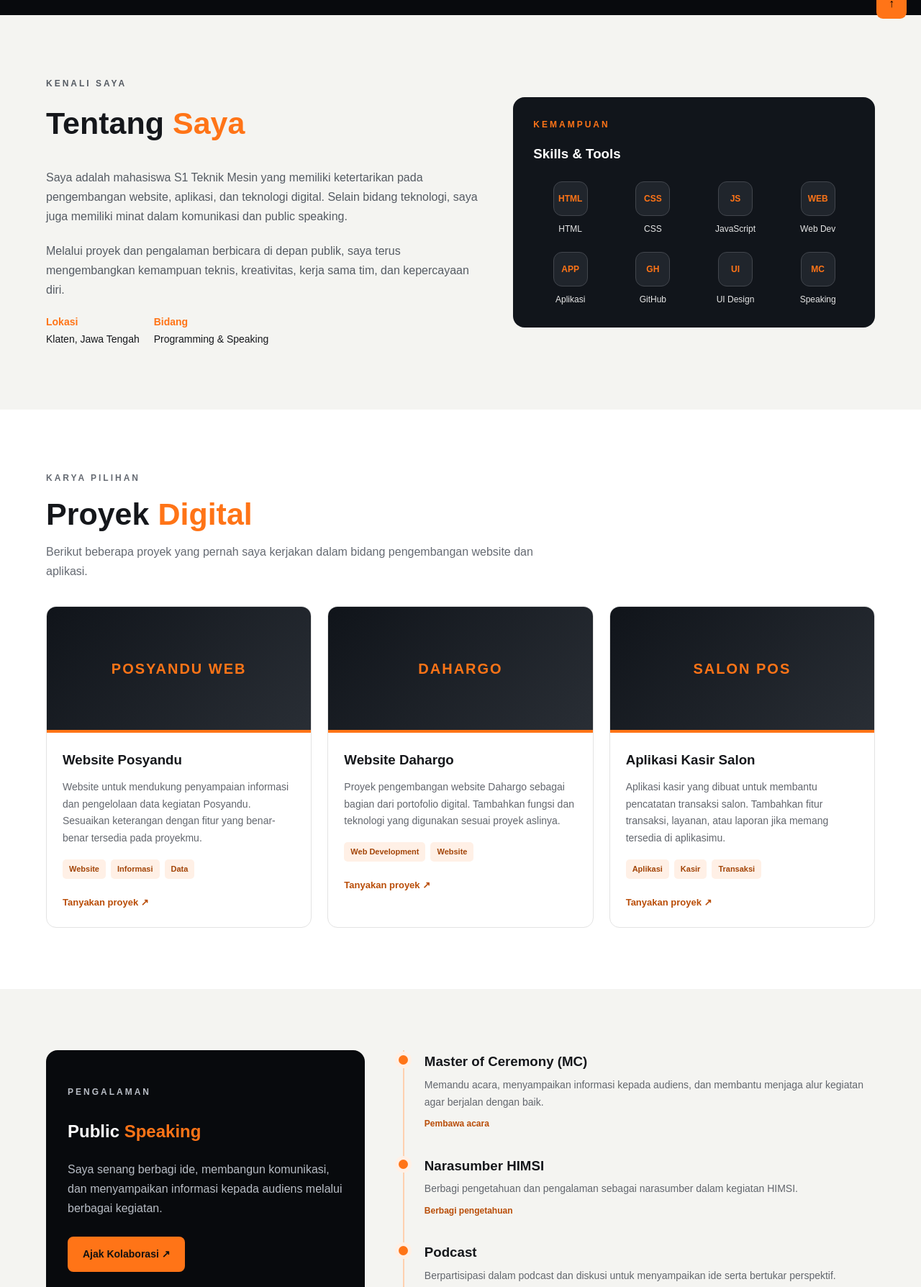
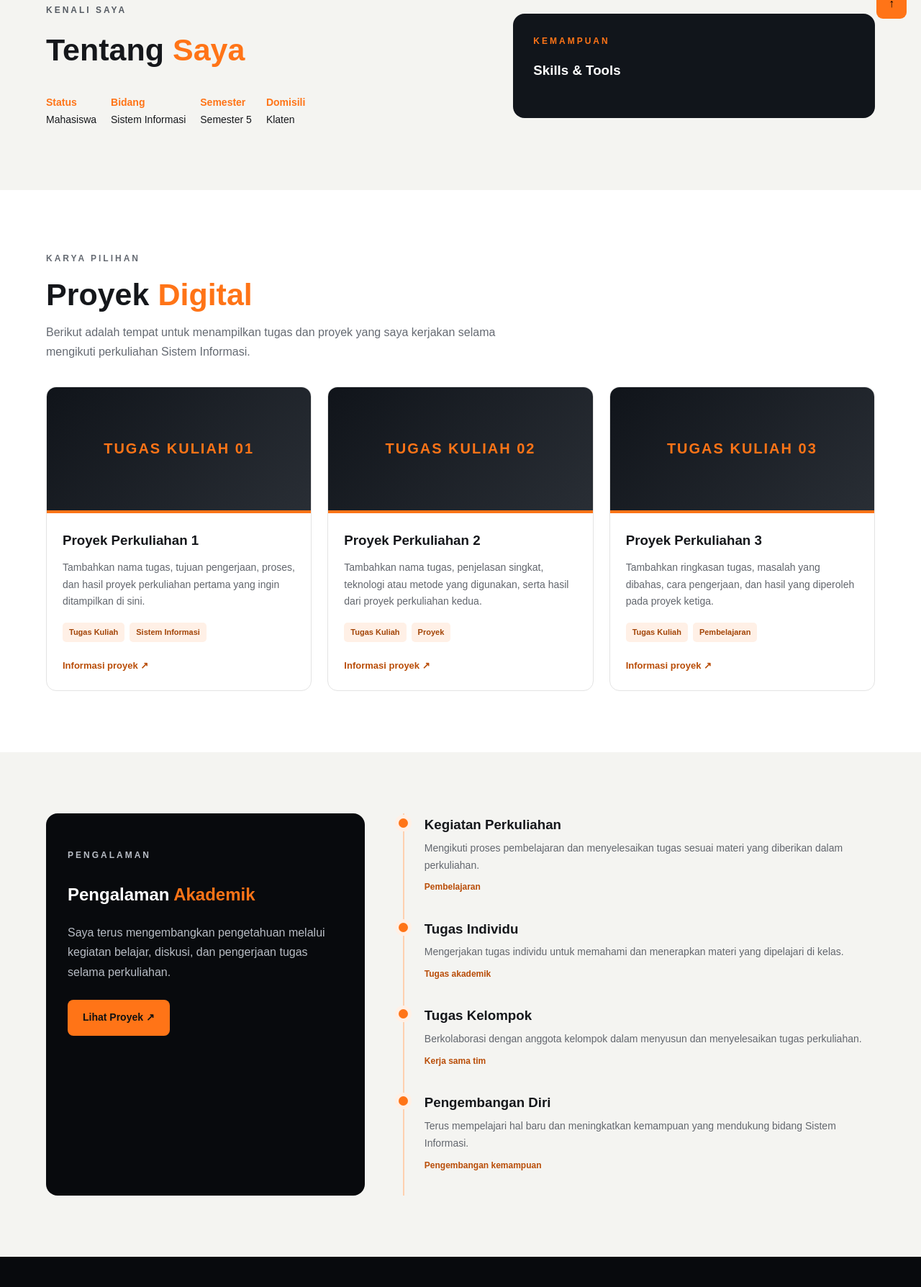
Before and after one commit to jensenkkp8-cmd/e-cv-jensen, a plain HTML site: page index.html in a window 1280 px wide. Shown: the part 754-2542 px from the top of the page at 72% size. Drawn offline with Linux system fonts and the light colour scheme.

Commit message:
Update index.html

```diff
--- a/index.html
+++ b/index.html
@@ -1,10 +1,11 @@
+
 <!DOCTYPE html>
 <html lang="id">
 <head>
   <meta charset="UTF-8">
   <meta name="viewport" content="width=device-width, initial-scale=1.0">
-  <meta name="description" content="Portofolio Bayu Aji Wardana - Programmer dan Public Speaker">
-  <title>Jensen Ksatria Khalid Pambudi | E-CV</title>
+  <meta name="description" content="Portofolio Jensen Ksatria - Mahasiswa Sistem Informasi">
+  <title>Jensen Ksatria | Portofolio Mahasiswa</title>
 
   <style>
     :root {
@@ -676,7 +677,7 @@
   <!-- NAVBAR -->
   <header class="navbar">
     <div class="container nav-inner">
-      <a href="#beranda" class="logo">JENSEN<span>HISTORY.</span></a>
+      <a href="#beranda" class="logo">JENSEN<span>KSATRIA.</span></a>
 
       <button class="menu-toggle" id="menuToggle" aria-label="Buka menu">
         ☰
@@ -700,15 +701,11 @@
       <div>
         <p class="eyebrow">Halo, selamat datang!</p>
 
-        <h1>Jensen Ksatria<span>Khalid Pambudi</span></h1>
+        <h1>Jensen <span>Ksatria</span></h1>
 
-        <h2>Programmer &amp; Public Speaker</h2>
+        <h2>Mahasiswa Sistem Informasi</h2>
 
-        <p class="description">
-          Saya mahasiswa S1 Sistem Informasi yang tertarik pada pengembangan
-          website, aplikasi, dan teknologi digital. Saya juga aktif dalam
-          public speaking sebagai MC, narasumber, dan podcaster.
-        </p>
+        <p class="description"></p>
 
         <div class="hero-buttons">
           <a href="#proyek" class="btn btn-orange">Lihat Proyek ↗</a>
@@ -716,12 +713,9 @@
         </div>
 
         <div class="social-links">
-          <a href="https://github.com/" target="_blank" rel="noreferrer"
-             title="Ganti dengan profil GitHub kamu">GH</a>
-          <a href="https://linkedin.com/" target="_blank" rel="noreferrer"
-             title="Ganti dengan profil LinkedIn kamu">in</a>
-          <a href="https://instagram.com/" target="_blank" rel="noreferrer"
-             title="Ganti dengan profil Instagram kamu">IG</a>
+          <a href="https://github.com/jensenkkp8-cmd" target="_blank" rel="noopener noreferrer" title="GitHub">GH</a>
+          <a href="#" title="LinkedIn belum tersedia" style="display:none">in</a>
+          <a href="https://www.instagram.com/jensenksa_?evlk=M2RxbGc4Z3FvM2I0" target="_blank" rel="noopener noreferrer" title="Instagram">IG</a>
           <a href="mailto:jensenkkp3@gmail.com" title="Email">✉</a>
         </div>
       </div>
@@ -733,11 +727,11 @@
           <!-- Upload foto ke GitHub dengan nama foto-saya.jpg -->
           <img
             src="foto-saya.jpg"
-            alt="Foto Bayu Aji Wardana"
+            alt="Foto Jensen Ksatria"
             onerror="this.style.display='none'; this.nextElementSibling.style.display='grid';"
           >
 
-          <div class="profile-fallback" style="display:none;">BAW</div>
+          <div class="profile-fallback" style="display:none;">JK</div>
         </div>
       </div>
     </div>
@@ -752,22 +746,15 @@
           <h2>Tentang <span>Saya</span></h2>
         </div>
 
-        <p>
-          Saya adalah mahasiswa S1 Teknik Mesin yang memiliki ketertarikan
-          pada pengembangan website, aplikasi, dan teknologi digital.
-          Selain bidang teknologi, saya juga memiliki minat dalam komunikasi
-          dan public speaking.
-        </p>
+        <p></p>
 
-        <p>
-          Melalui proyek dan pengalaman berbicara di depan publik, saya terus
-          mengembangkan kemampuan teknis, kreativitas, kerja sama tim,
-          dan kepercayaan diri.
-        </p>
+        <p></p>
 
         <div class="about-facts">
-          <div><strong>Lokasi</strong><br>Klaten, Jawa Tengah</div>
-          <div><strong>Bidang</strong><br>Programming &amp; Speaking</div>
+          <div><strong>Status</strong><br>Mahasiswa</div>
+          <div><strong>Bidang</strong><br>Sistem Informasi</div>
+          <div><strong>Semester</strong><br>Semester 5</div>
+          <div><strong>Domisili</strong><br>Klaten</div>
         </div>
       </div>
 
@@ -775,16 +762,7 @@
         <p class="eyebrow">Kemampuan</p>
         <h3>Skills &amp; Tools</h3>
 
-        <div class="skills-grid">
-          <div class="skill"><div class="skill-icon">HTML</div>HTML</div>
-          <div class="skill"><div class="skill-icon">CSS</div>CSS</div>
-          <div class="skill"><div class="skill-icon">JS</div>JavaScript</div>
-          <div class="skill"><div class="skill-icon">WEB</div>Web Dev</div>
-          <div class="skill"><div class="skill-icon">APP</div>Aplikasi</div>
-          <div class="skill"><div class="skill-icon">GH</div>GitHub</div>
-          <div class="skill"><div class="skill-icon">UI</div>UI Design</div>
-          <div class="skill"><div class="skill-icon">MC</div>Speaking</div>
-        </div>
+        <div class="skills-grid"></div>
       </div>
     </div>
   </section>
@@ -796,63 +774,58 @@
         <p class="eyebrow">Karya pilihan</p>
         <h2>Proyek <span>Digital</span></h2>
         <p>
-          Berikut beberapa proyek yang pernah saya kerjakan dalam bidang
-          pengembangan website dan aplikasi.
+          Berikut adalah tempat untuk menampilkan tugas dan proyek yang
+          saya kerjakan selama mengikuti perkuliahan Sistem Informasi.
         </p>
       </div>
 
       <div class="project-grid">
 
         <article class="project-card">
-          <div class="project-banner">POSYANDU WEB</div>
+          <div class="project-banner">TUGAS KULIAH 01</div>
           <div class="project-content">
-            <h3>Website Posyandu</h3>
+            <h3>Proyek Perkuliahan 1</h3>
             <p>
-              Website untuk mendukung penyampaian informasi dan pengelolaan
-              data kegiatan Posyandu. Sesuaikan keterangan dengan fitur yang
-              benar-benar tersedia pada proyekmu.
+              Tambahkan nama tugas, tujuan pengerjaan, proses, dan hasil
+              proyek perkuliahan pertama yang ingin ditampilkan di sini.
             </p>
             <div class="tags">
-              <span class="tag">Website</span>
-              <span class="tag">Informasi</span>
-              <span class="tag">Data</span>
+              <span class="tag">Tugas Kuliah</span>
+              <span class="tag">Sistem Informasi</span>
             </div>
-            <a class="project-link" href="#kontak">Tanyakan proyek ↗</a>
+            <a class="project-link" href="#kontak">Informasi proyek ↗</a>
           </div>
         </article>
 
         <article class="project-card">
-          <div class="project-banner">DAHARGO</div>
+          <div class="project-banner">TUGAS KULIAH 02</div>
           <div class="project-content">
-            <h3>Website Dahargo</h3>
+            <h3>Proyek Perkuliahan 2</h3>
             <p>
-              Proyek pengembangan website Dahargo sebagai bagian dari
-              portofolio digital. Tambahkan fungsi dan teknologi yang
-              digunakan sesuai proyek aslinya.
+              Tambahkan nama tugas, penjelasan singkat, teknologi atau metode
+              yang digunakan, serta hasil dari proyek perkuliahan kedua.
             </p>
             <div class="tags">
-              <span class="tag">Web Development</span>
-              <span class="tag">Website</span>
+              <span class="tag">Tugas Kuliah</span>
+              <span class="tag">Proyek</span>
             </div>
-            <a class="project-link" href="#kontak">Tanyakan proyek ↗</a>
+            <a class="project-link" href="#kontak">Informasi proyek ↗</a>
           </div>
         </article>
 
         <article class="project-card">
-          <div class="project-banner">SALON POS</div>
+          <div class="project-banner">TUGAS KULIAH 03</div>
           <div class="project-content">
-            <h3>Aplikasi Kasir Salon</h3>
+            <h3>Proyek Perkuliahan 3</h3>
             <p>
-              Aplikasi kasir yang dibuat untuk membantu pencatatan transaksi
-              salon. Tambahkan fitur transaksi, layanan, atau laporan jika
-              memang tersedia di aplikasimu.
+              Tambahkan ringkasan tugas, masalah yang dibahas, cara
+              pengerjaan, dan hasil yang diperoleh pada proyek ketiga.
             </p>
             <div class="tags">
-              <span class="tag">Aplikasi</span>
-              <span class="tag">Kasir</span>
-              <span class="tag">Transaksi</span>
+              <span class="tag">Tugas Kuliah</span>
+              <span class="tag">Pembelajaran</span>
             </div>
-            <a class="project-link" href="#kontak">Tanyakan proyek ↗</a>
+            <a class="project-link" href="#kontak">Informasi proyek ↗</a>
           </div>
         </article>
 
@@ -860,55 +833,55 @@
     </div>
   </section>
 
-  <!-- PENGALAMAN PUBLIC SPEAKING -->
+  <!-- PENGALAMAN AKADEMIK -->
   <section class="section" id="pengalaman">
     <div class="container experience-grid">
 
       <div class="experience-intro">
         <p class="eyebrow">Pengalaman</p>
-        <h2>Public <span style="color:var(--orange)">Speaking</span></h2>
+        <h2>Pengalaman <span style="color:var(--orange)">Akademik</span></h2>
         <p>
-          Saya senang berbagi ide, membangun komunikasi, dan menyampaikan
-          informasi kepada audiens melalui berbagai kegiatan.
+          Saya terus mengembangkan pengetahuan melalui kegiatan belajar,
+          diskusi, dan pengerjaan tugas selama perkuliahan.
         </p>
-        <a href="#kontak" class="btn btn-orange">Ajak Kolaborasi ↗</a>
+        <a href="#kontak" class="btn btn-orange">Lihat Proyek ↗</a>
       </div>
 
       <div class="timeline">
         <article class="timeline-item">
-          <h3>Master of Ceremony (MC)</h3>
+          <h3>Kegiatan Perkuliahan</h3>
           <p>
-            Memandu acara, menyampaikan informasi kepada audiens, dan membantu
-            menjaga alur kegiatan agar berjalan dengan baik.
+            Mengikuti proses pembelajaran dan menyelesaikan tugas sesuai
+            materi yang diberikan dalam perkuliahan.
           </p>
-          <span class="experience-label">Pembawa acara</span>
+          <span class="experience-label">Pembelajaran</span>
         </article>
 
         <article class="timeline-item">
-          <h3>Narasumber HIMSI</h3>
+          <h3>Tugas Individu</h3>
           <p>
-            Berbagi pengetahuan dan pengalaman sebagai narasumber dalam
-            kegiatan HIMSI.
+            Mengerjakan tugas individu untuk memahami dan menerapkan materi
+            yang dipelajari di kelas.
           </p>
-          <span class="experience-label">Berbagi pengetahuan</span>
+          <span class="experience-label">Tugas akademik</span>
         </article>
 
         <article class="timeline-item">
-          <h3>Podcast</h3>
+          <h3>Tugas Kelompok</h3>
           <p>
-            Berpartisipasi dalam podcast dan diskusi untuk menyampaikan ide
-            serta bertukar perspektif.
+            Berkolaborasi dengan anggota kelompok dalam menyusun dan
+            menyelesaikan tugas perkuliahan.
           </p>
-          <span class="experience-label">Diskusi dan komunikasi</span>
+          <span class="experience-label">Kerja sama tim</span>
         </article>
 
         <article class="timeline-item">
-          <h3>Pengalaman Lainnya</h3>
+          <h3>Pengembangan Diri</h3>
           <p>
-            Berbagai kegiatan public speaking lainnya yang dapat dilengkapi
-            dengan nama acara, penyelenggara, dan dokumentasi.
+            Terus mempelajari hal baru dan meningkatkan kemampuan yang
+            mendukung bidang Sistem Informasi.
           </p>
-          <span class="experience-label">Public speaking</span>
+          <span class="experience-label">Pengembangan kemampuan</span>
         </article>
       </div>
 
@@ -921,32 +894,15 @@
       <div>
         <p class="eyebrow">Technical skills</p>
         <h2>Keahlian <span style="color:var(--orange)">Teknis</span></h2>
-        <p>
-          Kemampuan teknis yang dapat disesuaikan dengan teknologi yang
-          benar-benar kamu kuasai.
-        </p>
-        <div class="pills">
-          <span class="pill">Pengembangan Website</span>
-          <span class="pill">Pengembangan Aplikasi</span>
-          <span class="pill">Git &amp; GitHub</span>
-          <span class="pill">Problem Solving</span>
-        </div>
+        <p></p>
+        <div class="pills"></div>
       </div>
 
       <div>
         <p class="eyebrow">Soft skills</p>
-        <h2>Komunikasi <span style="color:var(--orange)">Profesional</span></h2>
-        <p>
-          Kemampuan yang mendukung presentasi, kerja sama, dan penyampaian
-          gagasan dalam kegiatan maupun proyek.
-        </p>
-        <div class="pills">
-          <span class="pill">Public Speaking</span>
-          <span class="pill">Master of Ceremony</span>
-          <span class="pill">Presentasi</span>
-          <span class="pill">Komunikasi</span>
-          <span class="pill">Kolaborasi</span>
-        </div>
+        <h2>Kemampuan <span style="color:var(--orange)">Pendukung</span></h2>
+        <p></p>
+        <div class="pills"></div>
       </div>
     </div>
   </section>
@@ -960,9 +916,9 @@
       </div>
 
       <div class="education-card">
-        <h3>S1 Teknik Mesin</h3>
-        <p>Sekolah Tinggi Teknologi Warga Surakarta</p>
-        <p class="period">Mahasiswa — Semester 5 (perbarui jika diperlukan)</p>
+        <h3>S1 Sistem Informasi</h3>
+        <p>Universitas Bina Sarana Informatika</p>
+        <p class="period">Semester 5</p>
       </div>
     </div>
   </section>
@@ -975,40 +931,36 @@
         <h2>Hubungi <span style="color:var(--orange)">Saya</span></h2>
 
         <p class="contact-description">
-          Terbuka untuk kolaborasi proyek digital, undangan MC, kegiatan
-          narasumber, dan kesempatan pengembangan diri.
+          Saya terbuka untuk berdiskusi, bertukar informasi, dan menjalin
+          koneksi terkait pembelajaran maupun proyek di bidang Sistem Informasi.
         </p>
 
         <div class="contact-info">
-          <div>✉ &nbsp; <a href="mailto:wardanaaji767@gmail.com">wardanaaji767@gmail.com</a></div>
-          <div>☎ &nbsp; <a href="tel:+6288200513665">0882005136655</a></div>
-          <div>⌖ &nbsp; Klaten, Jawa Tengah</div>
+          <div>✉ &nbsp; Email: <a href="mailto:jensenkkp3@gmail.com">jensenkkp3@gmail.com</a></div>
+          <div>☎ &nbsp; WhatsApp: <a href="https://wa.me/6285119268490" target="_blank" rel="noopener noreferrer">085119268490</a></div>
+          <div>⌖ &nbsp; Lokasi: Klaten</div>
         </div>
       </div>
 
       <div class="contact-box">
-        <p class="eyebrow">Punya ide atau acara?</p>
-        <h3>Mari bekerja sama.</h3>
+        <p class="eyebrow">Mari terhubung</p>
+        <h3>Terima kasih sudah berkunjung.</h3>
         <p>
-          Hubungi saya melalui email untuk membahas proyek, kolaborasi,
-          atau kesempatan menjadi MC dan narasumber.
+          Kamu dapat menghubungi saya melalui email atau WhatsApp.
         </p>
-        <a class="btn btn-orange"
-           href="mailto:wardanaaji767@gmail.com?subject=Kolaborasi%20E-CV">
-          Kirim Email ↗
+        <a class="btn btn-orange" href="#beranda">
+          Kembali ke Beranda ↑
         </a>
       </div>
-    </div>
-  </section>
 
   <!-- FOOTER -->
   <footer>
     <div class="container footer-inner">
       <div>
-        <strong style="color:white">B<span style="color:var(--orange)">AW.</span></strong>
-        &nbsp; © <span id="year"></span> Bayu Aji Wardana
+        <strong style="color:white">J<span style="color:var(--orange)">K.</span></strong>
+        &nbsp; © <span id="year"></span> Jensen Ksatria
       </div>
-      <div>Programmer · Public Speaker · Lifelong Learner</div>
+      <div>Mahasiswa Sistem Informasi · Lifelong Learner</div>
     </div>
   </footer>
 
@@ -1020,7 +972,6 @@
 
     menuToggle.addEventListener("click", function () {
       navLinks.classList.toggle("open");
-
       menuToggle.textContent =
         navLinks.classList.contains("open") ? "✕" : "☰";
     });
@@ -1032,8 +983,7 @@
       });
     });
 
-    document.getElementById("year").textContent =
-      new Date().getFullYear();
+    document.getElementById("year").textContent = new Date().getFullYear();
   </script>
 
 </body>
```
